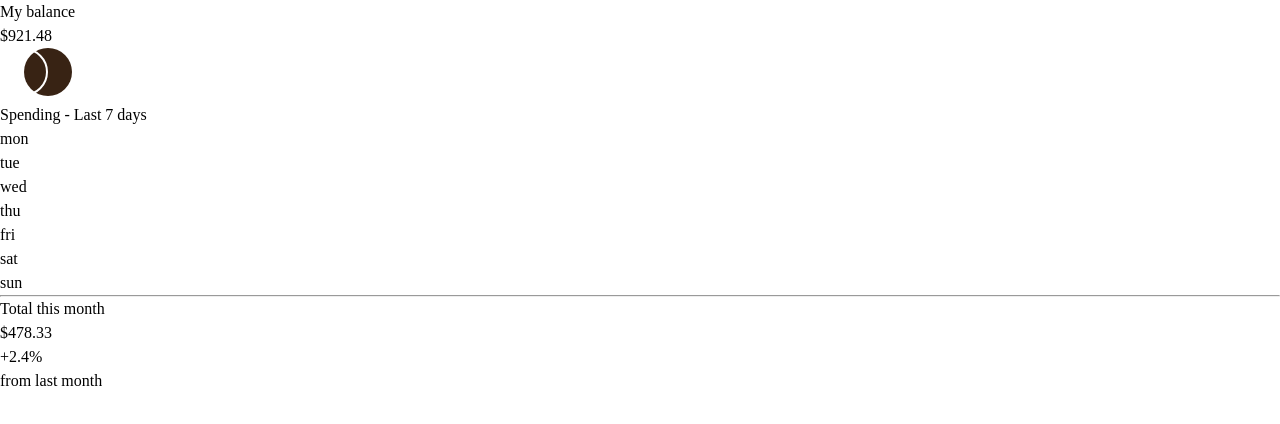
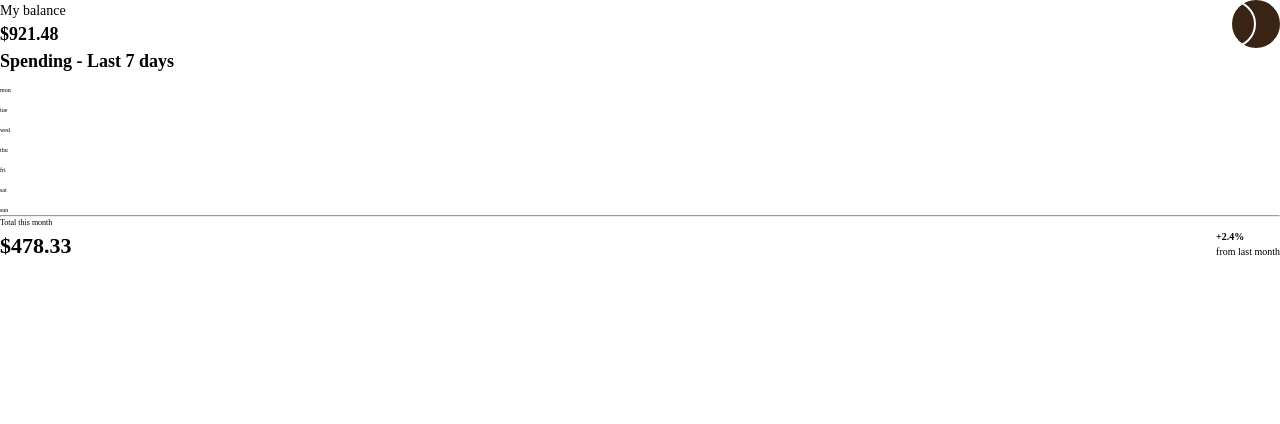
Before and after one commit to drobotmaksym/Expenses-Card, a plain HTML site: page index.html in a window 1280 px wide. Drawn offline with Linux system fonts and the light colour scheme.

Commit message:
Added classes to HTML elements

```diff
--- a/index.html
+++ b/index.html
@@ -19,53 +19,53 @@
 
 </head>
 <body>
-  <div>
-    <div>
+  <div class="card">
+    <div class="flex-group">
       <div>
-        <h2>My balance</h2>
-        <p>$921.48</p>
+        <h2 class="fs-400">My balance</h2>
+        <p class="fs-500 bold">$921.48</p>
       </div>
       <img src="images/logo.svg" alt="" />
     </div>
     <div>
-      <h2>Spending - Last 7 days</h2>
+      <h2 class="fs-500 bold">Spending - Last 7 days</h2>
       <ul>
         <li>
-          <p>mon</p>
+          <p class="fs-100">mon</p>
           <div></div>
         </li>
         <li>
-          <p>tue</p>
+          <p class="fs-100">tue</p>
           <div></div>
         </li>
         <li>
-          <p>wed</p>
+          <p class="fs-100">wed</p>
           <div></div>
         </li>
         <li>
-          <p>thu</p>
+          <p class="fs-100">thu</p>
           <div></div>
         </li>
         <li>
-          <p>fri</p>
+          <p class="fs-100">fri</p>
           <div></div>
         </li>
         <li>
-          <p>sat</p>
+          <p class="fs-100">sat</p>
           <div></div>
         </li>
         <li>
-          <p>sun</p>
+          <p class="fs-100">sun</p>
           <div></div>
         </li>
       </ul>
       <hr />
-      <h2>Total this month</h2>
-      <div>
-        <p>$478.33</p>
+      <h2 class="fs-200">Total this month</h2>
+      <div class="flex-group">
+        <p class="fs-600 bold">$478.33</p>
         <div>
-          <p>+2.4%</p>
-          <h2>from last month</h2>
+          <p class="fs-300 bold">+2.4%</p>
+          <h2 class="fs-300">from last month</h2>
         </div>
       </div>
     </div>
```
